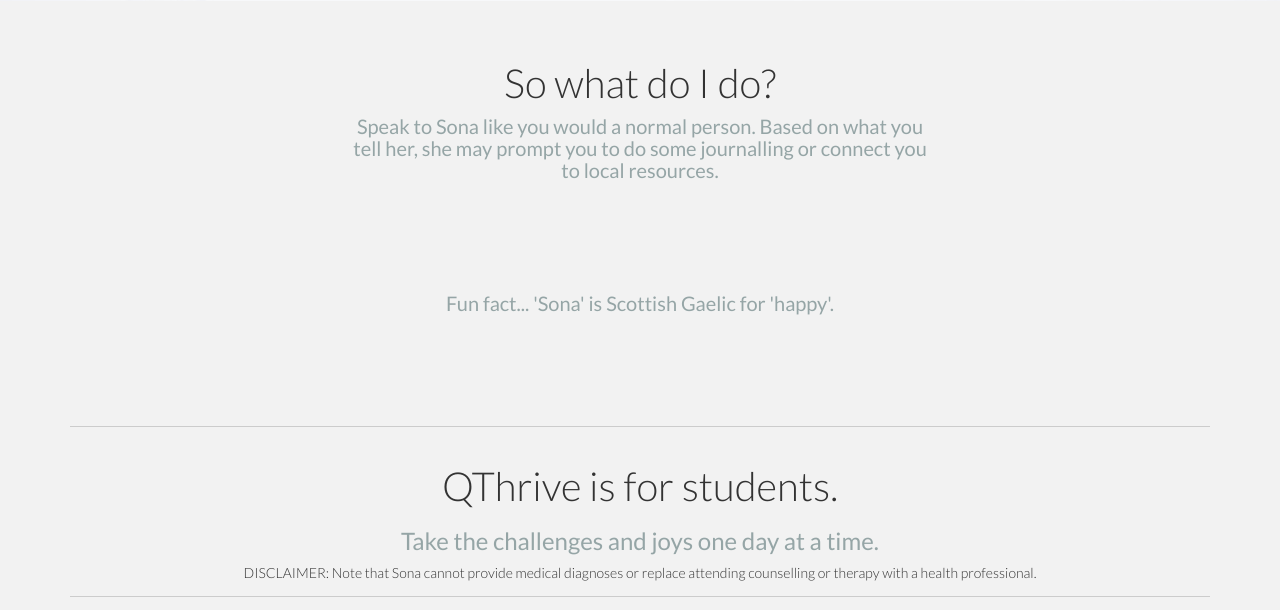
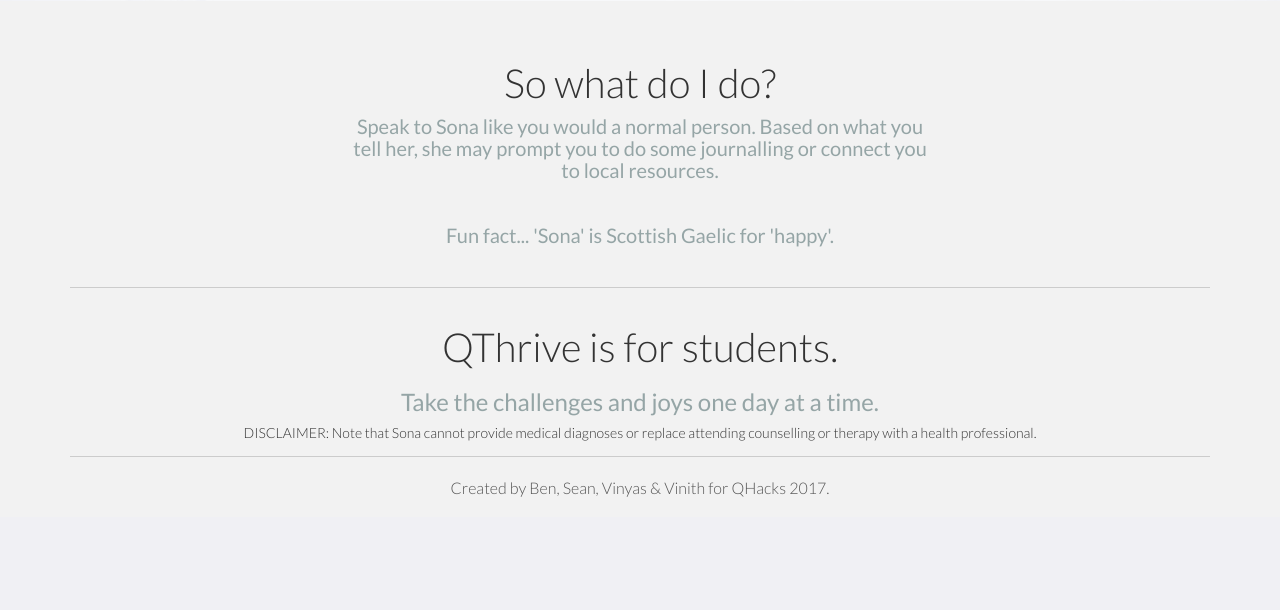
Before and after one commit to vinyasHarish95/QThrive, a PHP site: page /chat.php in a window 1280 px wide. Shown: the part 682-1292 px from the top of the page. After the commit the page ends 1179 px from the top, so only its background shows below. Run offline with PHP 8.4, Linux system fonts and the light colour scheme; some libraries are stand-ins or nearby versions.

Commit message:
navigation to chat, journal & journal entry pages from index; formatting of elements on page

```diff
--- a/chat.php
+++ b/chat.php
@@ -115,14 +115,13 @@
 
 	<div class="container">
 
-		<div class="row mt centered">
+		<div class="row mt centered" style="margin-bottom:10px;">
 
 			<div class="col-lg-6 col-lg-offset-3">
 
 				<h1>So what do I do?</h1>
 				<h4>Speak to Sona like you would a normal person. Based on what you tell her, she may prompt you to do some journalling or connect you to local resources.</h4>
-				<br></br>
-				<br></br>
+				<br>
 				<h4>Fun fact... 'Sona' is Scottish Gaelic for 'happy'.</h4>
 				<p></p>
 
@@ -130,23 +129,7 @@
 
 		</div>
 
-			<!--/col-lg-4 -->
-
-			<div class="row mt centered">
-
-				<div class="col-lg-6 col-lg-offset-3">
-
-
-
-				</div>
-
-			</div>
-			<!-- /row -->
-
-		</div>
-		<!-- /row -->
-
-	</div>
+    </div>
 	<!-- /container -->
 
 	<div class="container">
--- a/index.php
+++ b/index.php
@@ -141,7 +141,7 @@
 
 			<div class="col-lg-4">
 
-				<img src="img/index01.png" height="180" alt="">
+				<a href="localhost:8888/chat.php"><img src="img/index01.png" height="180" alt=""></a>
 
 				<h4>Chat.</h4>
 
@@ -152,7 +152,7 @@
 
 			<div class="col-lg-4">
 
-				<img src="img/index02.png" height="180" alt="">
+				<a href="localhost:8888/journal.php"><img src="img/index02.png" height="180" alt=""></a>
 
 				<h4>Journal.</h4>
 
@@ -163,7 +163,7 @@
 
 			<div class="col-lg-4">
 
-				<img src="img/index03.png" height="180" alt="">
+				<a href="localhost:8888/jentries.php"><img src="img/index03.png" height="180" alt=""></a>
 
 				<h4>Thrive.</h4>
 
```
